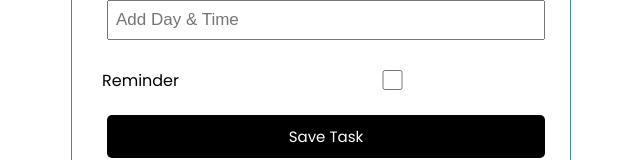
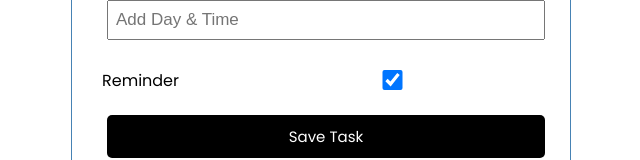
Before and after one commit to jordanchude/react-task-app, a React (Create React App) app in the folder react-task-app/: page / in a window 1280 px wide. Shown: the part 259-419 px from the top of the page, without its empty margins (319-959 px from the left). Built offline with nearby package versions, Linux system fonts and the light colour scheme.

Commit message:
UI add task

```diff
--- a/react-task-app/src/App.js
+++ b/react-task-app/src/App.js
@@ -25,6 +25,14 @@
         reminder: true
     }
 ])
+
+// Add Task
+const addTask = (task) => {
+  const id = Math.floor(Math.random() * 10000) + 1
+
+  const newTask = { id, ...task}
+  setTasks([...tasks, newTask])
+}
 
 // Delete Task
 const deleteTask = (id) => {
@@ -56,7 +64,7 @@
       {/* <Header title='Hello'/> */}
 
       <Header />
-      <AddTask />
+      <AddTask onAdd={addTask}/>
       {/* if tasks is empty, show string */}
       {tasks.length > 0 ? <Tasks tasks={tasks} onDelete={deleteTask} onToggle={toggleReminder}/> : (
         'No Tasks to Show'
--- a/react-task-app/src/components/AddTask.js
+++ b/react-task-app/src/components/AddTask.js
@@ -2,13 +2,30 @@
 // import state because each component will have component-level state
 import { useState } from 'react'
 
-const AddTask = () => {
+const AddTask = ({onAdd}) => {
     const [text, setText] = useState('')
     const [day, setDay] = useState('')
     const [reminder, setReminder] = useState('false')
 
+    // prevent default submit behavior
+    // text validationfor input
+    const onSubmit = (e) => {
+        e.preventDefault()
+
+        if(!text) {
+            alert('Please add a task')
+            return
+        }
+
+        onAdd({text, day,reminder})
+
+        setText('')
+        setDay('')
+        setReminder(false)
+    }
+
     return (
-        <form className = 'add-form'>
+        <form className = 'add-form' onSubmit={onSubmit}>
             <div className='form-control'>
                 <label>Task</label>
                 <input type="text"
@@ -28,7 +45,7 @@
 
             <div className='form-control form-control-check'>
                 <label>Reminder</label>
-                <input type="checkbox" value={reminder}
+                <input type="checkbox" checked={reminder} value={reminder}
                 onChange={(e) => setReminder(e.currentTarget.checked)}/>
             </div>
 
```
Also changed, not shown: 1 other file (tests, documents, lock files or other folders).
